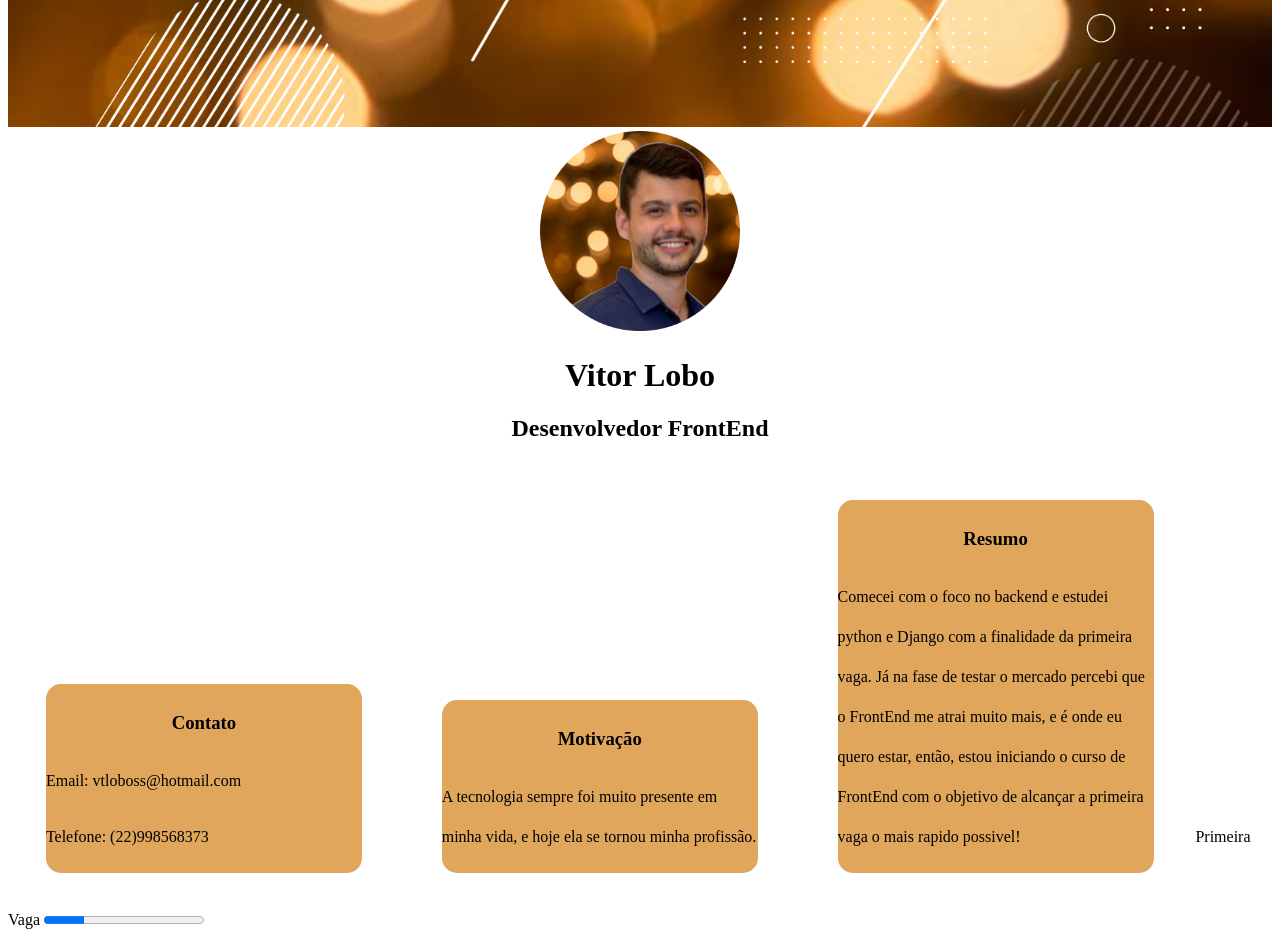
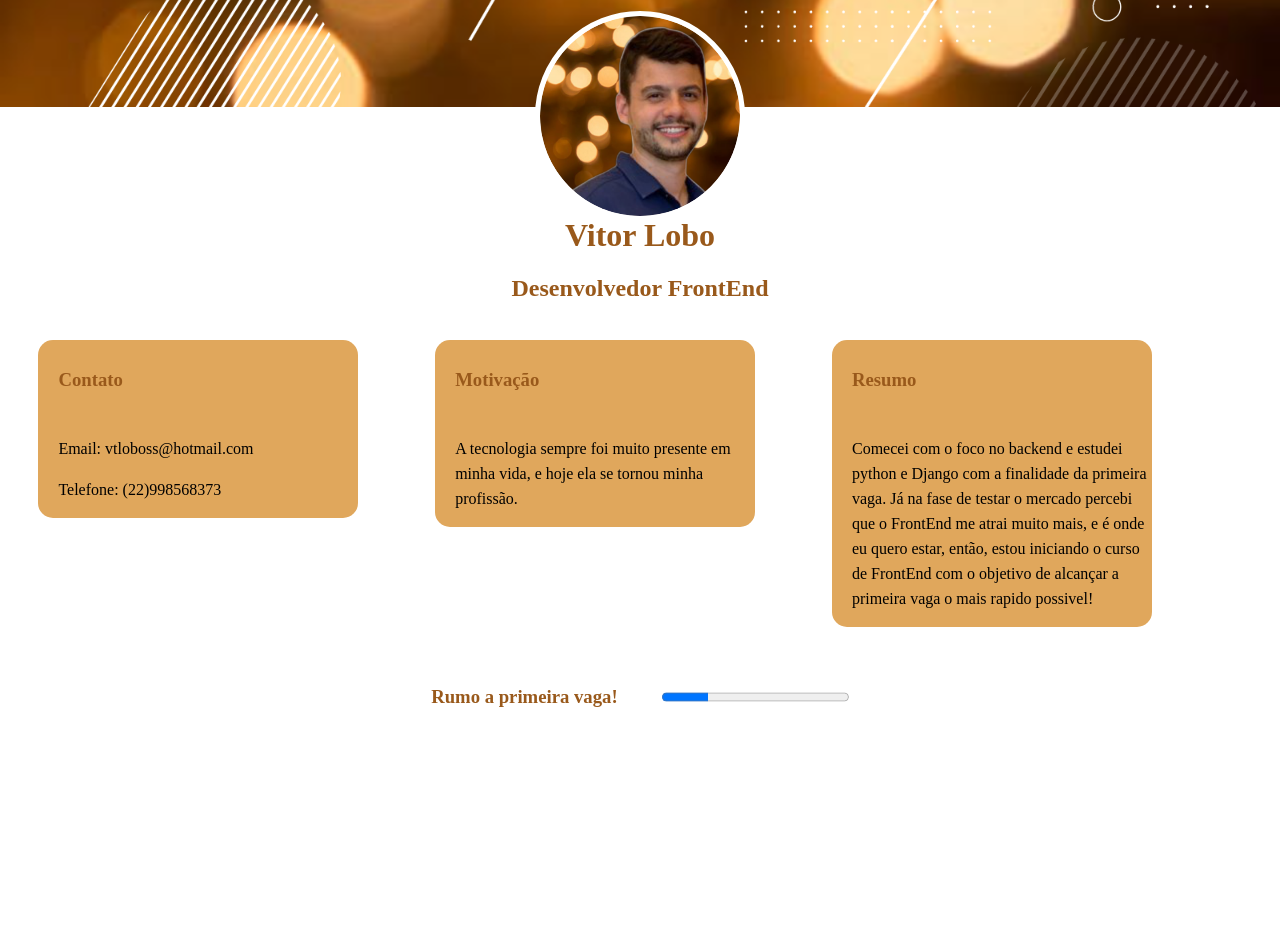
Before and after one commit to Ioboss/projeto2.1, a plain HTML site: page index.html in a window 1280 px wide. Shown: the part 380-1317 px from the top of the page. After the commit the page ends 1258 px from the top, so only its background shows below. Drawn offline with Linux system fonts and the light colour scheme.

Commit message:
Primeiro Projeto teste, finalizado

```diff
--- a/css/style.css
+++ b/css/style.css
@@ -1,5 +1,10 @@
+body{
+  margin:0;
+}
+
 .topo {
   width: 100%;
+  margin: 0;
 }
 
 .foto {
@@ -7,21 +12,53 @@
 }
 .avatar {
   width: 200px;
+  position: relative;
+  top: -100px;
+  border: 5px solid #fff;
+  background-color: #fff;
+  border-radius: 50%;
 }
 
 .nome {
   text-align: center;
 }
 
+h1 {
+  position: relative;
+  top: -130px;
+  color: #99591b;
+}
+
+h2 {
+  position: relative;
+  top: -130px;
+  color: #99591b;
+}
+
 .conteudo {
+  position: relative;
   background-color: rgb(224, 167, 92);
   margin: 3%;
   line-height: 40px;
   border-radius: 15px;
-  display: inline-block;
   width: 25%;
+  float: left;
+  top: -150px;
 }
 
+
+.texto {
+  padding-left: 20px;
+  line-height: 25px;
+}
+
+.rumo{
+  text-align: center;
+  position: relative;
+  top:-150px
+}
 h3 {
-  text-align: center;
+  margin: 20px;
+  display: inline-block;
+  color: #99591b;
 }
--- a/index.html
+++ b/index.html
@@ -6,7 +6,6 @@
     <meta name="viewport" content="width=device-width, initial-scale=1.0" />
     <title>Document</title>
     <link rel="stylesheet" href="css/style.css" />
-    >
   </head>
   <body>
     <img class="topo" src="img/cover.png" />
@@ -17,12 +16,13 @@
       <h1>Vitor Lobo</h1>
       <h2>Desenvolvedor FrontEnd</h2>
     </div>
+    <div class="container">
       <div class="conteudo">
         <h3>Contato</h3>
 
-      <p>Email: vtloboss@hotmail.com</p>
+        <p class="texto">Email: vtloboss@hotmail.com</p>
 
-      <p>Telefone: (22)998568373</p>
+        <p class="texto">Telefone: (22)998568373</p>
       </div>
       <div class="conteudo">
         <h3>Motivação</h3>
@@ -34,14 +34,17 @@
       <div class="conteudo">
         <h3>Resumo</h3>
         <p class="texto">
-        Comecei com o foco no backend e estudei python e Django com a finalidade
-        da primeira vaga. Já na fase de testar o mercado percebi que o FrontEnd
-        me atrai muito mais, e é onde eu quero estar, então, estou iniciando o
-        curso de FrontEnd com o objetivo de alcançar a primeira vaga o mais
-        rapido possivel!
+          Comecei com o foco no backend e estudei python e Django com a
+          finalidade da primeira vaga. Já na fase de testar o mercado percebi
+          que o FrontEnd me atrai muito mais, e é onde eu quero estar, então,
+          estou iniciando o curso de FrontEnd com o objetivo de alcançar a
+          primeira vaga o mais rapido possivel!
         </p>
       </div>
-    <label for="vaga">Primeira Vaga </label>
-    <progress id="vaga" value="2.5" max="10"></progress>
+    </div>
+    <div class="rumo">
+      <h3>Rumo a primeira vaga!</h3>
+      <h3><progress id="vaga" value="2.5" max="10"></progress></h3>
+    </div>
   </body>
 </html>
```
Lines whose indentation alone changed are shown as unchanged.
